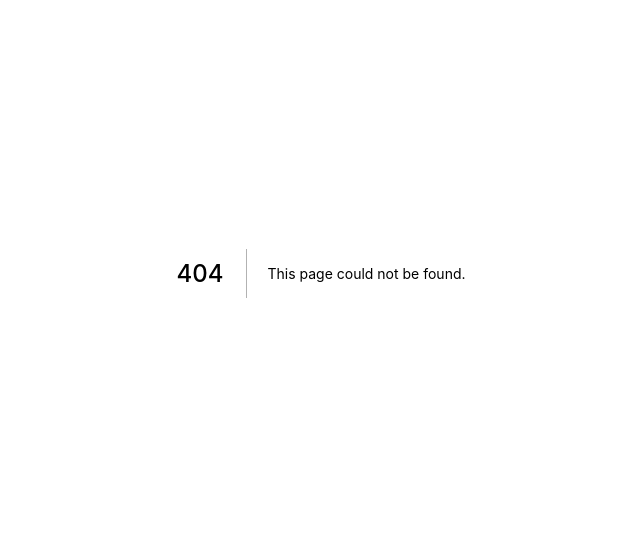
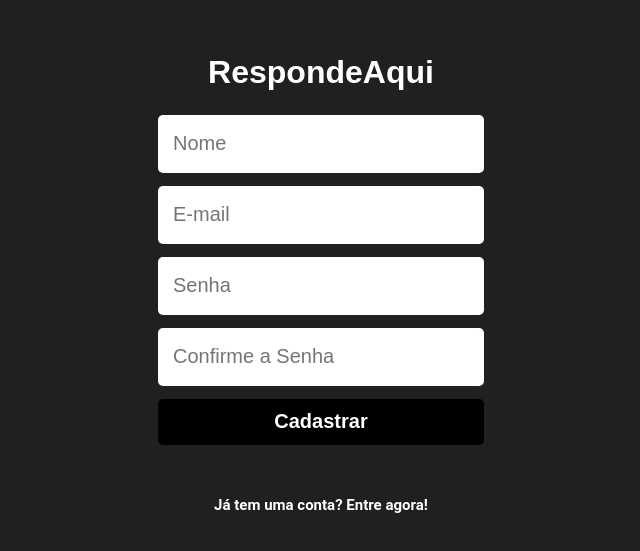
Before and after one commit to picinelli/DRIVEN-Hackaton-camelGroup, a Next.js app: page /signup in a window 1280 px wide. Before the commit this address had no page. Shown: the part 127-678 px from the top of the page, without its empty margins (319-959 px from the left). Built offline with nearby package versions, Linux system fonts and the light colour scheme.

Commit message:
Login e Cadastro

```diff
--- a/package.json
+++ b/package.json
@@ -9,9 +9,12 @@
     "lint": "next lint"
   },
   "dependencies": {
+    "axios": "^0.27.2",
+    "dotenv": "^16.0.1",
     "next": "12.1.6",
     "react": "18.1.0",
-    "react-dom": "18.1.0"
+    "react-dom": "18.1.0",
+    "styled-components": "^5.3.5"
   },
   "devDependencies": {
     "eslint": "8.15.0",
--- /dev/null
+++ b/pages/signup.js
@@ -0,0 +1,139 @@
+import React, { useState } from "react";
+import Link from 'next/link'
+import { useRouter } from 'next/router';
+import styled from 'styled-components';
+import axios from "axios";
+
+
+export default function SignUp() {
+
+    const URL_BACK = "https://hackathoncamelgrup.herokuapp.com";
+
+    const [name, setName] = useState("")
+    const [email, setEmail] = useState("");
+    const [password, setPassword] = useState("");
+    const [confirmPassword, setConfirmPassword] = React.useState("");
+    const [erro, setErro] = useState(<p></p>); //Usuário e/ou senha incorretos
+    const [loading, setLoading] = useState(false);
+
+    const router = useRouter();
+
+    function signUpForm(event) {
+        event.preventDefault();
+
+        if (password !== confirmPassword) {
+            setErro(<p>As duas senhas devem ser iguais</p>);
+            return;
+        }
+
+        setLoading(true);
+
+        const promisse = axios.post(URL_BACK + "/sign-up", {
+            name: name,
+            email: email,
+            password: password
+        })
+
+        promisse.then(res => {
+            setLoading(false);
+            router.push('/login');
+        });
+
+        promisse.catch(error => {
+            setLoading(false);
+            if (error.response.status === 400) {
+                setErro(<p>A senha deve conter no mínimo 8 dígitos</p>);
+            } else if (error.response.status === 409) {
+                setErro(<p>Esse e-mail já foi cadastrado</p>);
+            } else {
+                alert("Infelizmente, não foi possível realizar o cadastro. Tente novamente mais tarde.");
+            }
+            console.log(error);
+        });
+
+    }
+
+    return (
+        <SignUpStyle>
+            <h1>RespondeAqui</h1>
+            <form onSubmit={signUpForm}>
+                <input type="text" value={name} placeholder="Nome" onChange={e => setName(e.target.value)} required />
+                <input type="email" value={email} placeholder="E-mail" onChange={e => setEmail(e.target.value)} required />
+                <input type="password" value={password} placeholder="Senha" onChange={e => setPassword(e.target.value)} required />
+                <input type="password" value={confirmPassword} placeholder="Confirme a Senha" onChange={e => setConfirmPassword(e.target.value)} required />
+                <button type="submit">Cadastrar</button>
+            </form>
+            {erro}
+            <Link href="/login">Já tem uma conta? Entre agora!</Link>
+        </SignUpStyle>
+    )
+}
+
+const SignUpStyle = styled.div`
+    width: 100vw;
+    height: 100vh;
+    background-color: #202020;
+
+    font-family: 'Roboto', sans-serif;
+
+    display: flex;
+    flex-direction: column;
+    align-items: center;
+    justify-content: center;
+
+    h1 {
+        font-family: 'Dosis', sans-serif;
+        font-size: 32px;
+        color: white;
+        margin-bottom: 24px;
+    }
+
+    form {
+        display: flex;
+        flex-direction: column;
+        align-items: center;
+        justify-content: center;
+    }
+
+    form > input {
+        height: 58px;
+        width: 326px;
+        border-radius: 5px;
+        border: 0;
+        padding: 15px;
+        box-sizing: border-box;
+        margin-bottom: 13px;
+        font-size: 20px;
+    }
+
+    form > button {
+        height: 46px;
+        width: 326px;
+        border-radius: 5px;
+        border: 0;
+        font-size: 20px;
+        font-weight: 700;
+        background-color: black;
+        color: white;
+
+        display: flex;
+        align-items: center;
+        justify-content: center;
+    }
+
+    p {
+        margin-top: 4px;
+        height: 16px;
+        font-size: 15px;
+        font-weight: 700;
+        color: red;
+    }
+
+    a {
+        font-size: 15px;
+        font-weight: 700;
+        color: white;
+        text-decoration: none;
+        margin-top: 16px;
+    }
+`;
```
Also changed, not shown: pages/login.js (added, +142 -0 lines), 2 other files (tests, documents, lock files or other folders).
